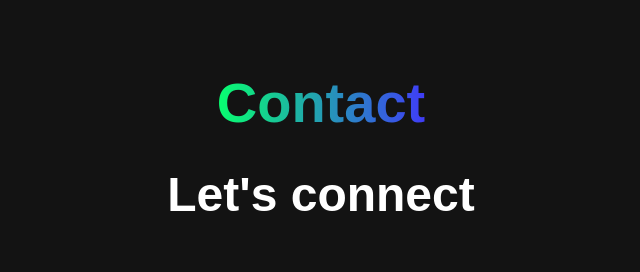
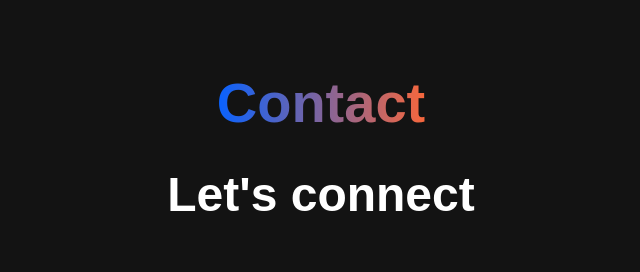
Before and after one commit to WaleedKhan24/Old-Personal-Website, a plain HTML site: page index.html in a window 1280 px wide. Shown: the part 3543-3815 px from the top of the page, without its empty margins (319-959 px from the left). Drawn offline with Linux system fonts and the light colour scheme.

Commit message:
Update main.css

```diff
--- a/css/main.css
+++ b/css/main.css
@@ -524,8 +524,8 @@
 }
 
 .contact h1 {
-  background-color: #77ffe4;
-  background-image: linear-gradient(to right, #08ff6f 0%, #3f3cf7 100%);
+  background-color: #ff8177;
+  background-image: linear-gradient(to right, #0862ff 0%, #f7673c 100%);
   background-size: 100%;
   -webkit-background-clip: text;
   -moz-background-clip: text;
```
